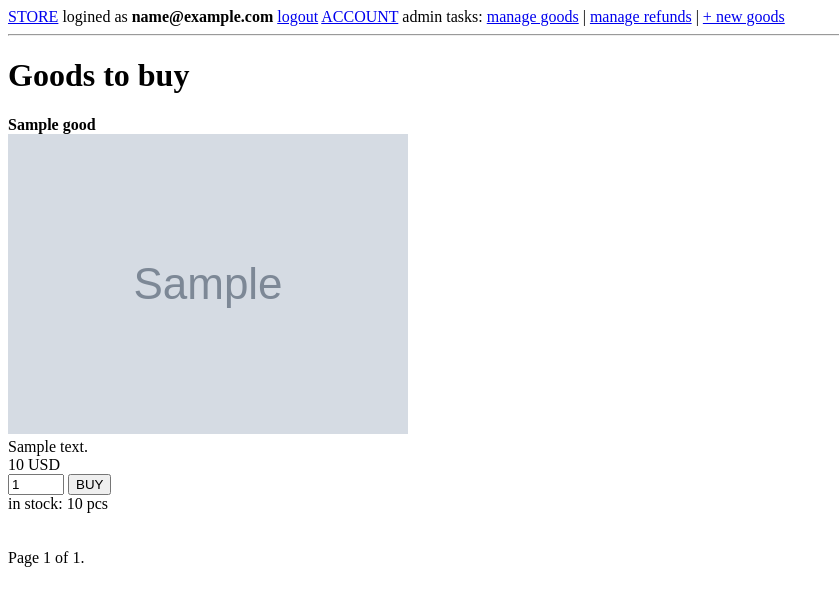
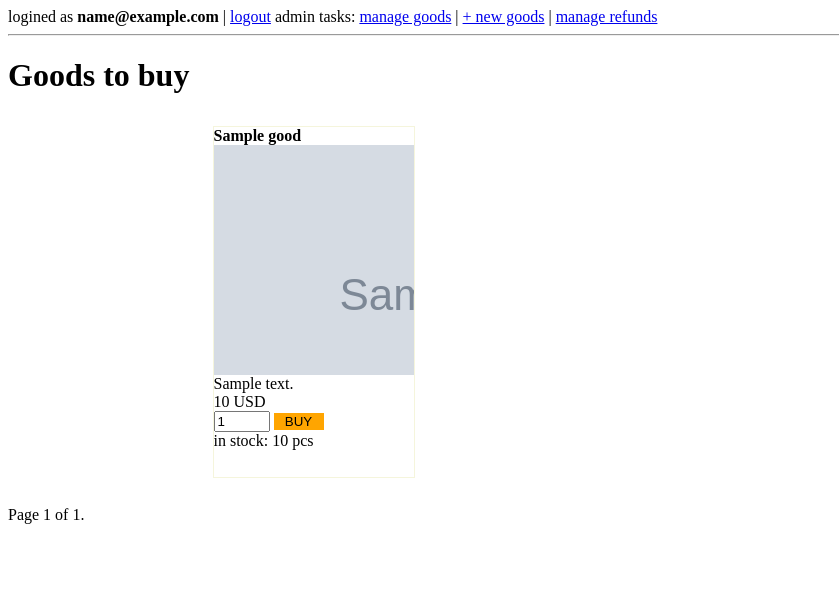
Before and after one commit to ha020285mdv/shop_module, a Django app: page / in a window 1280 px wide. Shown: the top 606 px of the page, without its empty margins (0-839 px from the left). Run offline with Django 4.2, Linux system fonts and the light colour scheme; a user stored in the database is signed in; tables that the repository leaves empty hold one stand-in row (values such as "Sample post"); grey boxes marked "Sample" are stand-in pictures.

Commit message:
changes, following the reviewer comments

```diff
--- a/Shop/settings.py
+++ b/Shop/settings.py
@@ -120,7 +120,11 @@ USE_TZ = True
 # Static files (CSS, JavaScript, Images)
 # https://docs.djangoproject.com/en/4.0/howto/static-files/
 
-STATIC_URL = 'static/'
+STATIC_URL = '/static/'
+
+STATICFILES_DIRS = [
+   os.path.join(BASE_DIR, "static"),
+]
 
 # Default primary key field type
 # https://docs.djangoproject.com/en/4.0/ref/settings/#default-auto-field
--- a/ishop/models.py
+++ b/ishop/models.py
@@ -5,7 +5,7 @@ from django.db.models import CASCADE
 
 class ShopUser(AbstractUser):
     email = models.EmailField(max_length=150, blank=False, unique=True)
-    wallet = models.PositiveIntegerField()
+    wallet = models.PositiveIntegerField(default=0)
 
     USERNAME_FIELD = 'email'
     REQUIRED_FIELDS = ['username']
--- a/ishop/urls.py
+++ b/ishop/urls.py
@@ -1,18 +1,22 @@
 from django.urls import path
 
-from ishop.views import GoodsListView, Login, Register, Logout, Account
-from ishop.views import AdminRefundView, AdminGoodsView, AdminGoodEditView, AdminGoodAddView
+from ishop.views import Login, Register, Logout, Account
+from ishop.views import GoodsListView, PurchaseView, PurchaseRefundView
+from ishop.views import AdminRefundView, AdminGoodsView, AdminGoodEditView, AdminGoodAddView, AdminRefundProcessView
 
 
 urlpatterns = [
     path('', GoodsListView.as_view(), name='goods'),
     path('account/', Account.as_view(), name='account'),
+    path('purchase/', PurchaseView.as_view(), name='purchase'),
+    path('refund/', PurchaseRefundView.as_view(), name='purchase_refund'),
 
     path('login/', Login.as_view(), name='login'),
     path('register/', Register.as_view(), name='register'),
     path('logout/', Logout.as_view(), name='logout'),
 
     path('admin-refund/', AdminRefundView.as_view(), name='adminrefund'),
+    path('admin-refund-process/', AdminRefundProcessView.as_view(), name='adminrefund_process'),
     path('admin-goods/', AdminGoodsView.as_view(), name='admingoods'),
     path('admin-good-edit/<int:pk>', AdminGoodEditView.as_view(), name='admingood_edit'),
     path('admin-good-add/', AdminGoodAddView.as_view(), name='admingood_add'),
--- a/ishop/views.py
+++ b/ishop/views.py
@@ -3,8 +3,10 @@ from django.contrib.auth.mixins import LoginRequiredMixin, UserPassesTestMixin
 from django.contrib.auth.views import LoginView, LogoutView
 from django.shortcuts import redirect
 from django.utils import timezone
+from django.views import View
 from django.views.generic import ListView, CreateView, UpdateView
 from django.contrib import messages
+from django.db import transaction
 
 from ishop.forms import CustomUserCreationForm
 from ishop.models import Good, ShopUser, Purchase, Refund
@@ -22,13 +24,17 @@ class GoodsListView(ListView):
     queryset = Good.objects.filter(in_stock__gt=0)
     extra_context = {'title': 'Online shop'}
 
+
+class PurchaseView(View):
+    http_method_names = ['post', ]
+
     def post(self, request, *args, **kwargs):
         if not request.user.is_authenticated:
             msg = "Only logged users can buy"
             messages.warning(self.request, msg)
             return redirect('login')
 
-        user = ShopUser.objects.get(id=request.user.id)
+        user = self.request.user
         good = Good.objects.get(id=self.request.POST['pk'])
         quantity = int(self.request.POST['quantity'])
         price = good.price
@@ -47,15 +53,42 @@ class GoodsListView(ListView):
             return redirect('goods')
 
         user.wallet -= amount
-        user.save()
         good.in_stock -= quantity
-        good.save()
-        Purchase.objects.create(customer=user, good=good, quantity=quantity, price=price)
+        purchase = Purchase(customer=user, good=good, quantity=quantity, price=price)
+
+        with transaction.atomic():
+            user.save()
+            good.save()
+            purchase.save()
 
         msg = "Your purchase is done"
         messages.success(self.request, msg)
 
-        return self.get(request, *args, **kwargs)
+        return redirect('goods')
+
+
+class PurchaseRefundView(View):
+    http_method_names = ['post', ]
+    interval_to_refund = 3  # in minutes
+
+    @staticmethod
+    def get_time_to_refund():
+        interval = PurchaseRefundView.interval_to_refund
+        return timezone.now() - timezone.timedelta(minutes=interval)
+
+    def post(self, request, *args, **kwargs):
+        purchase = Purchase.objects.get(pk=self.request.POST['pk'])
+
+        if purchase.datetime < self.get_time_to_refund():
+            msg = 'Your refund time has been expired'
+            messages.error(self.request, msg)
+            return redirect('account')
+
+        Refund.objects.get_or_create(purchase=purchase)
+        msg = 'Your refund request has been sent. Wait for approving.'
+        messages.success(self.request, msg)
+
+        return redirect('account')
 
 
 class Account(LoginRequiredMixin, ListView):
@@ -63,7 +96,6 @@ class Account(LoginRequiredMixin, ListView):
     paginate_by = 10
     template_name = 'account.html'
     extra_context = {'title': 'My account'}
-    time_interval_to_refund = 3  # in minutes
 
     def get_queryset(self):
         queryset = self.model.objects.filter(customer=self.request.user)
@@ -71,30 +103,12 @@ class Account(LoginRequiredMixin, ListView):
 
     def get_context_data(self, **kwargs):
         context = super().get_context_data(**kwargs)
-        delta = timezone.now() - timezone.timedelta(minutes=self.time_interval_to_refund)
+        delta = PurchaseRefundView.get_time_to_refund()
         context['refund_possible'] = self.model.objects.filter(customer=self.request.user, datetime__gt=delta)
         in_refund = Refund.objects.filter(purchase__in=self.get_queryset())
         context['in_refund'] = in_refund.values_list('purchase__pk', flat=True)
         context['balance'] = self.request.user.wallet
         return context
-
-    def post(self, request, *args, **kwargs):
-        purchase = Purchase.objects.get(pk=self.request.POST['pk'])
-        delta = timezone.now() - timezone.timedelta(minutes=self.time_interval_to_refund)
-        if purchase.datetime < delta:
-            msg = 'Your refund time has been expired'
-            messages.error(self.request, msg)
-            return self.get(request, *args, **kwargs)
-
-        _, is_new = Refund.objects.get_or_create(purchase=purchase)
-        if is_new:
-            msg = 'Your refund request has been sent. Wait for approving.'
-            messages.success(self.request, msg)
-        else:
-            msg = 'The refund for current purchase already exists. Wait for approving.'
-            messages.error(self.request, msg)
-
-        return self.get(request, *args, **kwargs)
 
 
 class AdminRefundView(SuperUserRequiredMixin, ListView):
@@ -102,6 +116,11 @@ class AdminRefundView(SuperUserRequiredMixin, ListView):
     paginate_by = 10
     template_name = 'admin_refunds.html'
     extra_context = {'title': 'Admin: Purchases to refund'}
+
+
+class AdminRefundProcessView(SuperUserRequiredMixin, View):
+    http_method_names = ['post', ]
+    model = Refund
 
     def post(self, request, *args, **kwargs):
         pk = self.request.POST['pk']
@@ -117,15 +136,15 @@ class AdminRefundView(SuperUserRequiredMixin, ListView):
             price = refund.purchase.price
 
             user.wallet += price * quantity
-            user.save()
+            good.in_stock += quantity
 
-            good.in_stock += quantity
-            good.save()
+            with transaction.atomic():
+                user.save()
+                good.save()
+                refund.purchase.delete()
+                refund.delete()
 
-            self.model.objects.get(pk=pk).delete()
-            refund.purchase.delete()
-
-        return self.get(request, *args, **kwargs)
+        return redirect('adminrefund')
 
 
 class AdminGoodsView(SuperUserRequiredMixin, ListView):
--- /dev/null
+++ b/static/css/styles.css
@@ -0,0 +1,28 @@
+
+.store {
+  width: 1000px;
+  display: flex;
+  flex-direction: row;
+  flex-wrap: wrap;
+  justify-content: space-around;
+}
+
+.good {
+  width: 200px;
+  height: 350px;
+  margin: 10px;
+  border: 1px solid #F5F5DC;
+  overflow: hidden;
+}
+
+.img {
+  width: 200px;
+  height: 230px;
+  overflow: hidden;
+}
+
+.buy {
+  background-color: orange;
+  border: none;
+  width: 50px;
+}
--- /dev/null
+++ b/static/js/index.js
@@ -0,0 +1,3 @@
+
+
+//alert('JS loaded')
--- a/templates/account.html
+++ b/templates/account.html
@@ -18,7 +18,7 @@ My balance: {{balance}} USD
               <span class="red">refund pending admin approval</span>
            {% else %}
                {% if purchase in refund_possible %}
-                    <form method="post" action="{% url 'account' %}">
+                    <form method="post" action="{% url 'purchase_refund' %}">
                         {% csrf_token %}
                         <input type="hidden" name="pk" value="{{purchase.pk}}">
                         <input type="submit" value="refund">
--- a/templates/admin_refunds.html
+++ b/templates/admin_refunds.html
@@ -10,7 +10,7 @@
         {% for refund in page_obj %}
         <div>
             {{ refund.purchase }}
-            <form method="post" action="{% url 'adminrefund' %}">
+            <form method="post" action="{% url 'adminrefund_process' %}">
                 {% csrf_token %}
                 <input type="hidden" name="pk" value="{{refund.pk}}">
                 <input type="submit" value="approve" name="approval">
--- a/templates/base.html
+++ b/templates/base.html
@@ -1,5 +1,5 @@
 <!DOCTYPE html>
-<!-- {% load static %} -->
+{% load static %}
 
 <html lang="en">
 
@@ -7,7 +7,8 @@
 <head>
     <meta charset="UTF-8">
     <title>{{title}}</title>
-    <!-- <link rel="stylesheet" href="{% static 'css/styles.css'%}" type="text/css"> -->
+    <link rel="stylesheet" href="{% static 'css/styles.css' %}" type="text/css">
+    <script src="{% static 'js/index.js' %}" async></script>
 </head>
 
 
@@ -15,11 +16,16 @@
 
     <div class="wrapper">
         <header class="header">
-            <a href="{% url 'goods' %}">STORE</a>
+            {% if not user.is_superuser %}
+                <a href="{% url 'goods' %}">STORE</a>
+            {% endif %}
+
             {% if user.is_authenticated %}
-                logined as <b>{{user.email}}</b>
+                logined as <b>{{user.email}}</b> |
                 <a href="{% url 'logout' %}">logout</a>
-                <a href="{% url 'account' %}">ACCOUNT</a>
+                {% if not user.is_superuser %}|
+                    <a href="{% url 'account' %}">ACCOUNT</a>
+                {% endif %}
             {% else %}
                 <a href="{% url 'login' %}">login</a> / <a href="{% url 'register' %}">register</a>
             {% endif %}
@@ -27,8 +33,8 @@
             {% if user.is_superuser %}
                 admin tasks:
                 <a href="{% url 'admingoods' %}">manage goods</a> |
-                <a href="{% url 'adminrefund' %}">manage refunds</a> |
-                <a href="{% url 'admingood_add' %}">+ new goods</a>
+                <a href="{% url 'admingood_add' %}">+ new goods</a> |
+                <a href="{% url 'adminrefund' %}">manage refunds</a>
             {% endif %}
 
 
--- a/templates/goods_list.html
+++ b/templates/goods_list.html
@@ -4,28 +4,28 @@
 
 <h1>Goods to buy</h1>
 
-<div>
+<div class="store">
     {% for good in page_obj %}
-        <div>
+        <div class="good">
             <b>{{ good.title }}</b><br>
-            {% if good.image %}<img src="{{good.image.url}}">{% endif %}<br>
+            <div class="img">{% if good.image %}<img src="{{good.image.url}}">{% endif %}</div>
             {{ good.description }}<br>
             {{ good.price }} USD<br>
-            <form method="post" action="{% url 'goods' %}">
+            <form method="post" action="{% url 'purchase' %}">
                 {% csrf_token %}
                 <input type="hidden" name="pk" value="{{good.pk}}">
                 <input type="number" value="1" name="quantity" min="1" max="{{good.in_stock}}">
-                <input type="submit" value="BUY">
+                <input type="submit" value="BUY" class="buy">
             </form>
             in stock: {{ good.in_stock }} pcs
         </div>
         <br>
         <br>
     {% endfor %}
+</div>
+<br>
 
     {% include 'pagination.html' %}
 
 
-</div>
-
 {% endblock %}
```
Also changed, not shown: ishop/migrations/0012_alter_shopuser_wallet.py (added), ishop/migrations/0013_alter_shopuser_wallet.py (added).
